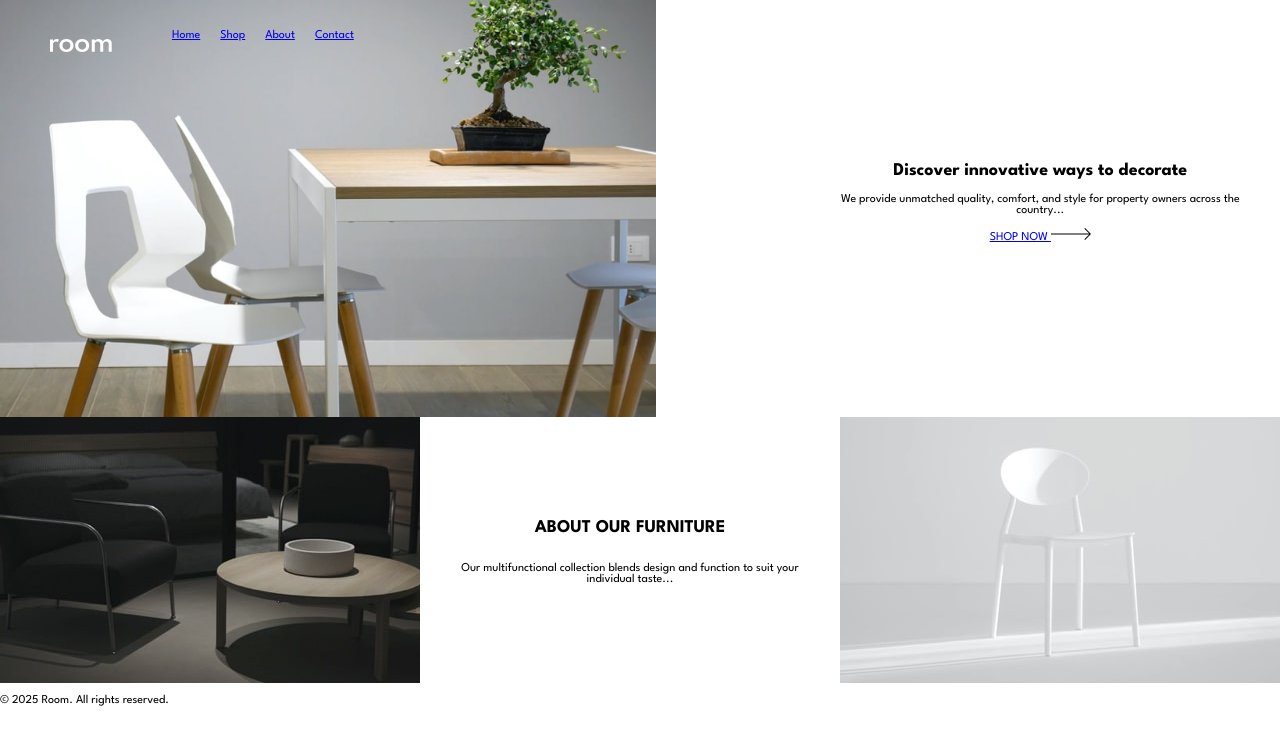
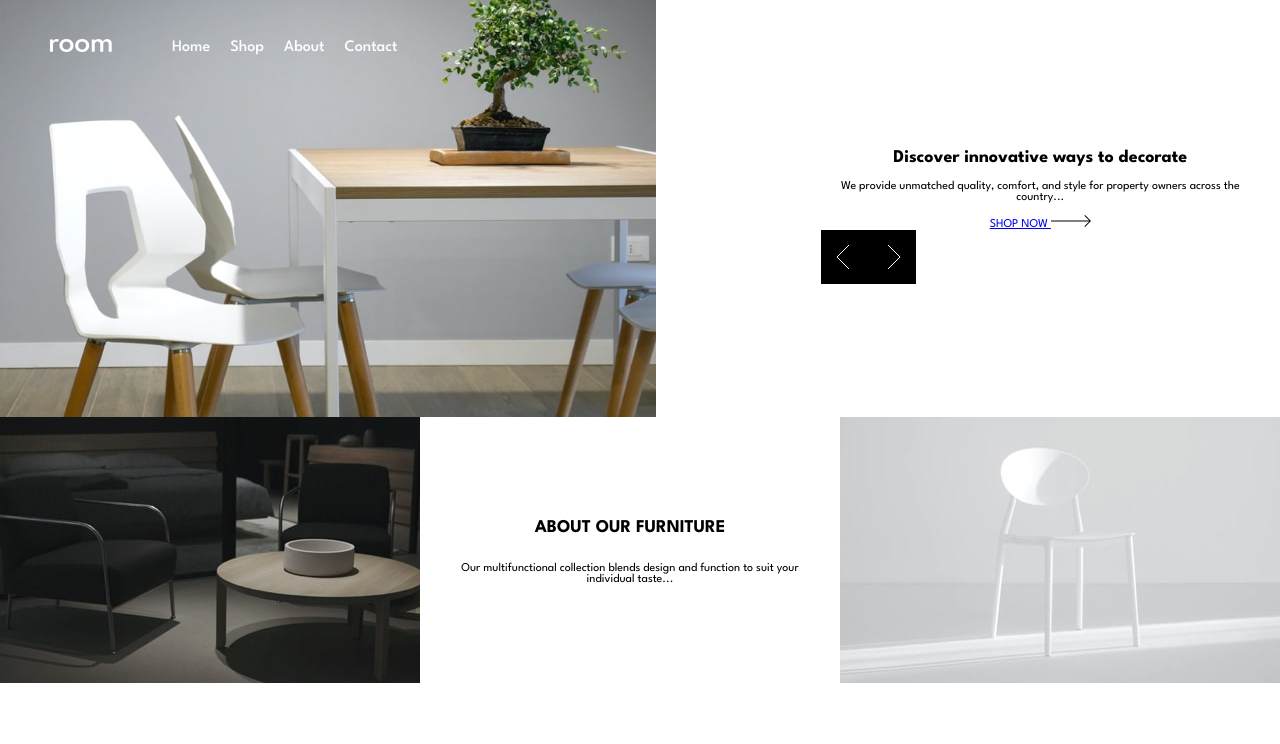
Before and after one commit to SSAD19/tp_integrador_front, a plain HTML site: page index.html in a window 1280 px wide. Drawn offline with Linux system fonts and the light colour scheme.

Commit message:
menu carrousel

```diff
--- a/css/styles.css
+++ b/css/styles.css
@@ -22,7 +22,12 @@ header{
     position: absolute;
     z-index: 100;
     margin: 20px 50px;
+    align-items: center;
 }
+
+nav a {
+  text-decoration: none;
+  color: var(--white); }
 
 
 ul
@@ -36,6 +41,9 @@ ul
 
 li{
     margin: 0 10px;
+    font-size: 16px;
+    font-weight: 500;
+
 }
 
 .container {
@@ -63,6 +71,7 @@ li{
     display: none;
 }
 
+
 .about {
   display: flex;
 }
@@ -80,3 +89,13 @@ li{
   text-align: center;
   padding: 20px;
 }
+
+
+.carousel-menu {
+  display: flex;
+  justify-content: space-between;
+  align-items: center;
+  width: 15%;
+  background-color: var(--black);
+  padding: 15px;
+}
--- a/index.html
+++ b/index.html
@@ -63,9 +63,5 @@
         <img src="/images/image-about-light.jpg" alt="Living room setup">
     </section>
   </main>
-
-  <footer>
-    <p>&copy; 2025 Room. All rights reserved.</p>
-  </footer>
 </body>
 </html>
```
